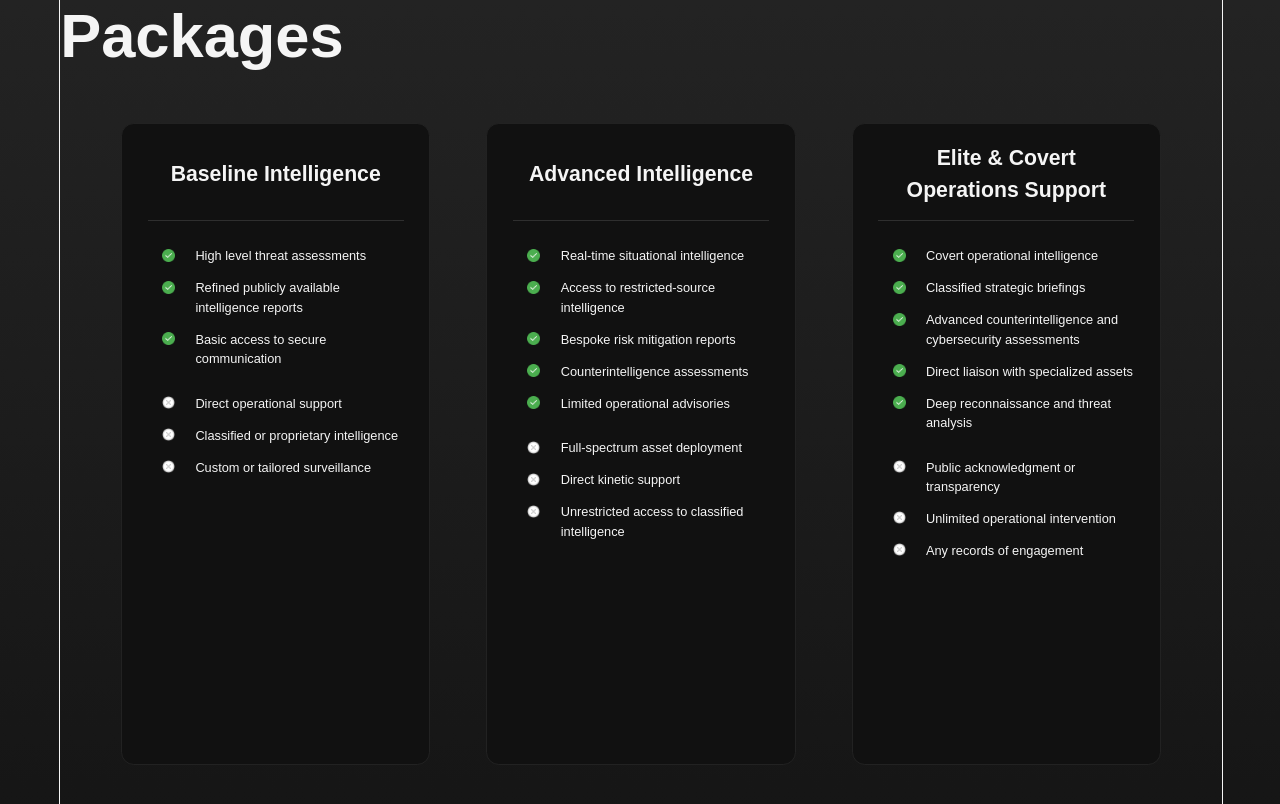
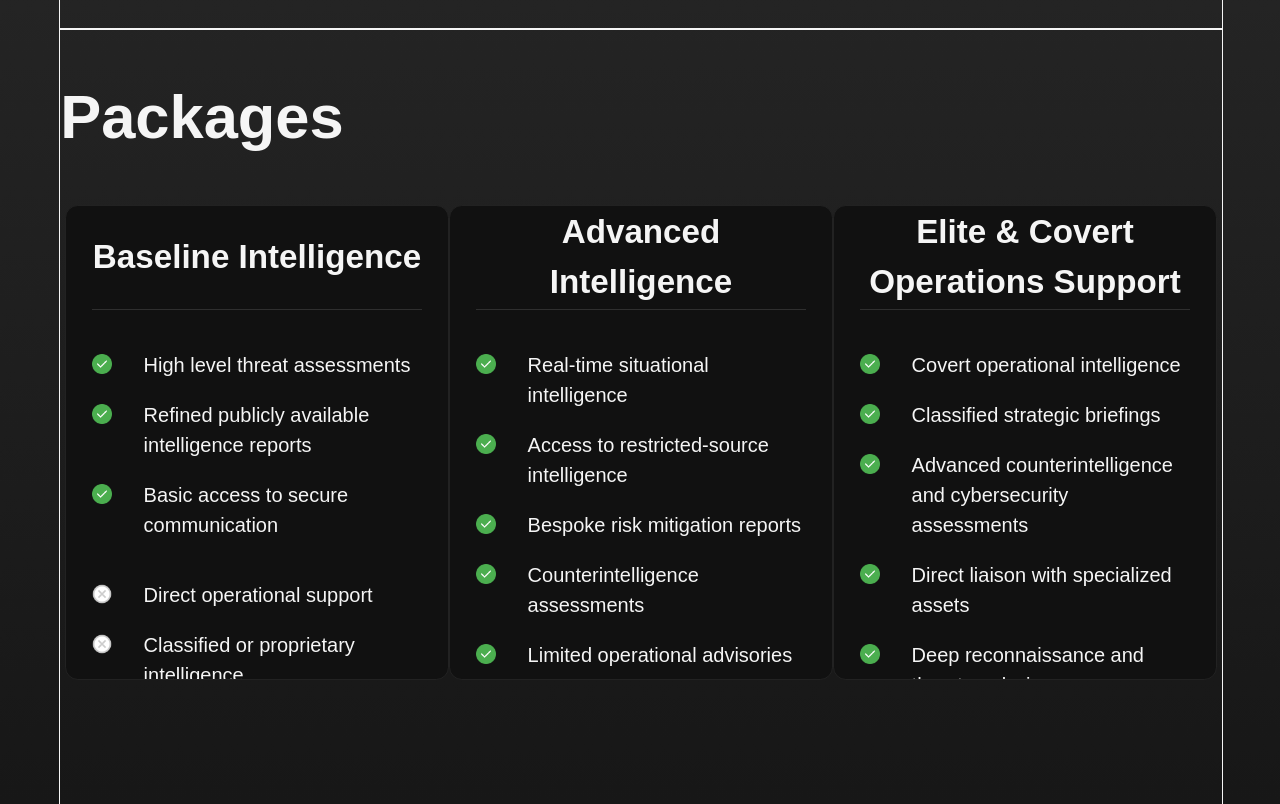
Before and after one commit to RoryMurray7/Sobek, a React (Vite) app: page / in a window 1280 px wide. Shown: the part 2740-3544 px from the top of the page. Built offline with nearby package versions, Linux system fonts and the light colour scheme; a web font is replaced by a local one.

Commit message:
adjust sizings

```diff
--- a/src/components/SpotlightCard/SpotlightCard.css
+++ b/src/components/SpotlightCard/SpotlightCard.css
@@ -1,6 +1,6 @@
 .card-spotlight {
   width: 10rem;
-  height: 48vw;
+  height: 35vw;
   padding: 2vw;
   padding-top: 0;
   position: relative;
--- a/src/index.css
+++ b/src/index.css
@@ -15,7 +15,7 @@
   scrollbar-width: none;  /* Firefox */
   margin-left: 4vw;
   margin-right: 4vw;
-  font-size: 2vw;
+  font-size: 2.5rem;
 }
 
 .large {
```
